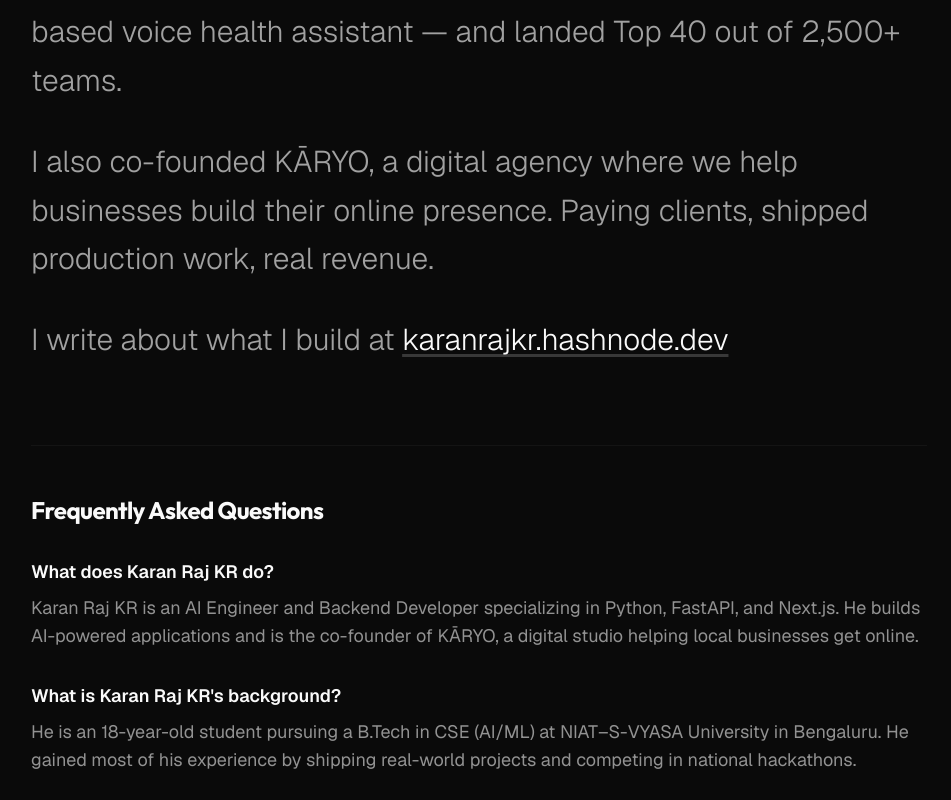
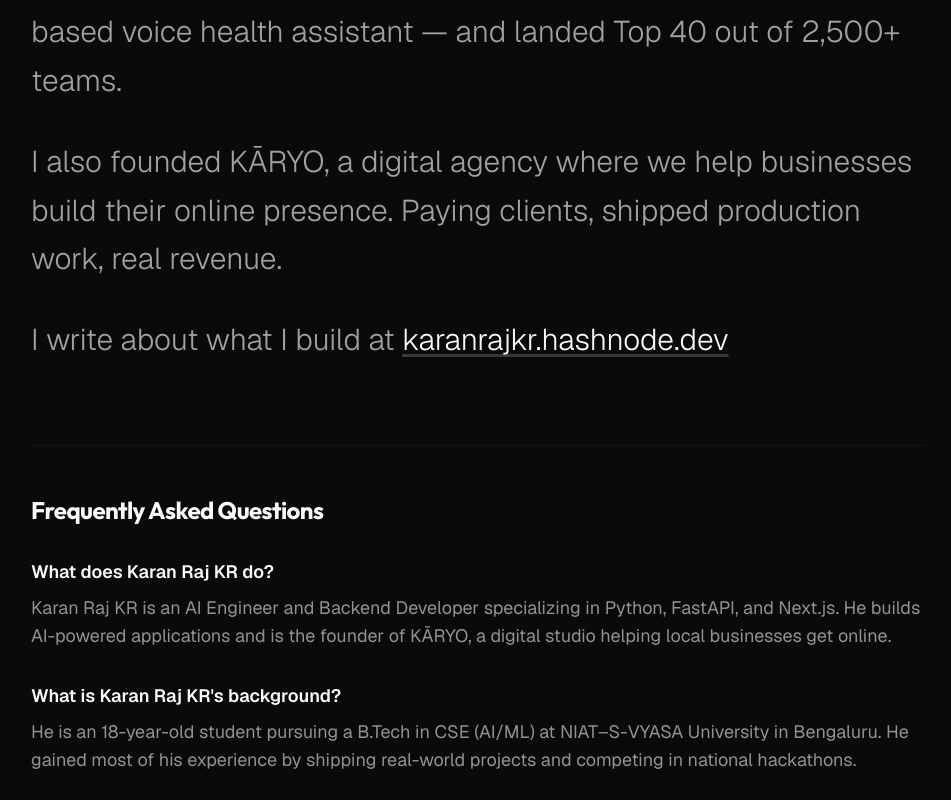
Before and after one commit to Karan-Raj-KR/portfolio, a Next.js app: page / in a window 1280 px wide. Shown: the part 2180-2980 px from the top of the page, without its empty margins (161-1112 px from the left). Built offline with nearby package versions, Linux system fonts and the light colour scheme.

Commit message:
chore: update KĀRYO role from co-founder to founder

```diff
--- a/src/components/sections/about.tsx
+++ b/src/components/sections/about.tsx
@@ -40,7 +40,7 @@
                     Before that I went solo at HackBLR 2026 with VoiceRx — a RAG-based voice health assistant — and landed Top 40 out of 2,500+ teams.
                 </motion.p>
                 <motion.p variants={itemVariants}>
-                    I also co-founded KĀRYO, a digital agency where we help businesses build their online presence. Paying clients, shipped production work, real revenue.
+                    I also founded KĀRYO, a digital agency where we help businesses build their online presence. Paying clients, shipped production work, real revenue.
                 </motion.p>
                 <motion.p variants={itemVariants}>
                     I write about what I build at <a href="https://karanrajkr.hashnode.dev" target="_blank" rel="noopener noreferrer" className="text-foreground underline decoration-muted-foreground/30 underline-offset-4 hover:decoration-foreground">karanrajkr.hashnode.dev</a>
@@ -51,7 +51,7 @@
                     <div className="space-y-8 text-base md:text-lg text-muted-foreground/90 font-normal">
                         <div>
                             <h4 className="font-semibold text-foreground">What does Karan Raj KR do?</h4>
-                            <p className="mt-2">Karan Raj KR is an AI Engineer and Backend Developer specializing in Python, FastAPI, and Next.js. He builds AI-powered applications and is the co-founder of KĀRYO, a digital studio helping local businesses get online.</p>
+                            <p className="mt-2">Karan Raj KR is an AI Engineer and Backend Developer specializing in Python, FastAPI, and Next.js. He builds AI-powered applications and is the founder of KĀRYO, a digital studio helping local businesses get online.</p>
                         </div>
                         <div>
                             <h4 className="font-semibold text-foreground">What is Karan Raj KR's background?</h4>
--- a/src/components/sections/karyo.tsx
+++ b/src/components/sections/karyo.tsx
@@ -74,7 +74,7 @@
                             KĀRYO was founded to solve a critical disconnect: local businesses in Bangalore have massive potential but lack the technical literacy to establish a robust online presence.
                         </p>
                         <p className="text-lg leading-relaxed text-muted-foreground">
-                            As Co-founder, I lead the technical architecture and digital strategy. We bypass traditional agency bloat by combining direct door-to-door client acquisition with rapid, AI-assisted development pipelines.
+                            As Founder, I lead the technical architecture and digital strategy. We bypass traditional agency bloat by combining direct door-to-door client acquisition with rapid, AI-assisted development pipelines.
                         </p>
                     </div>
                 </div>
```
